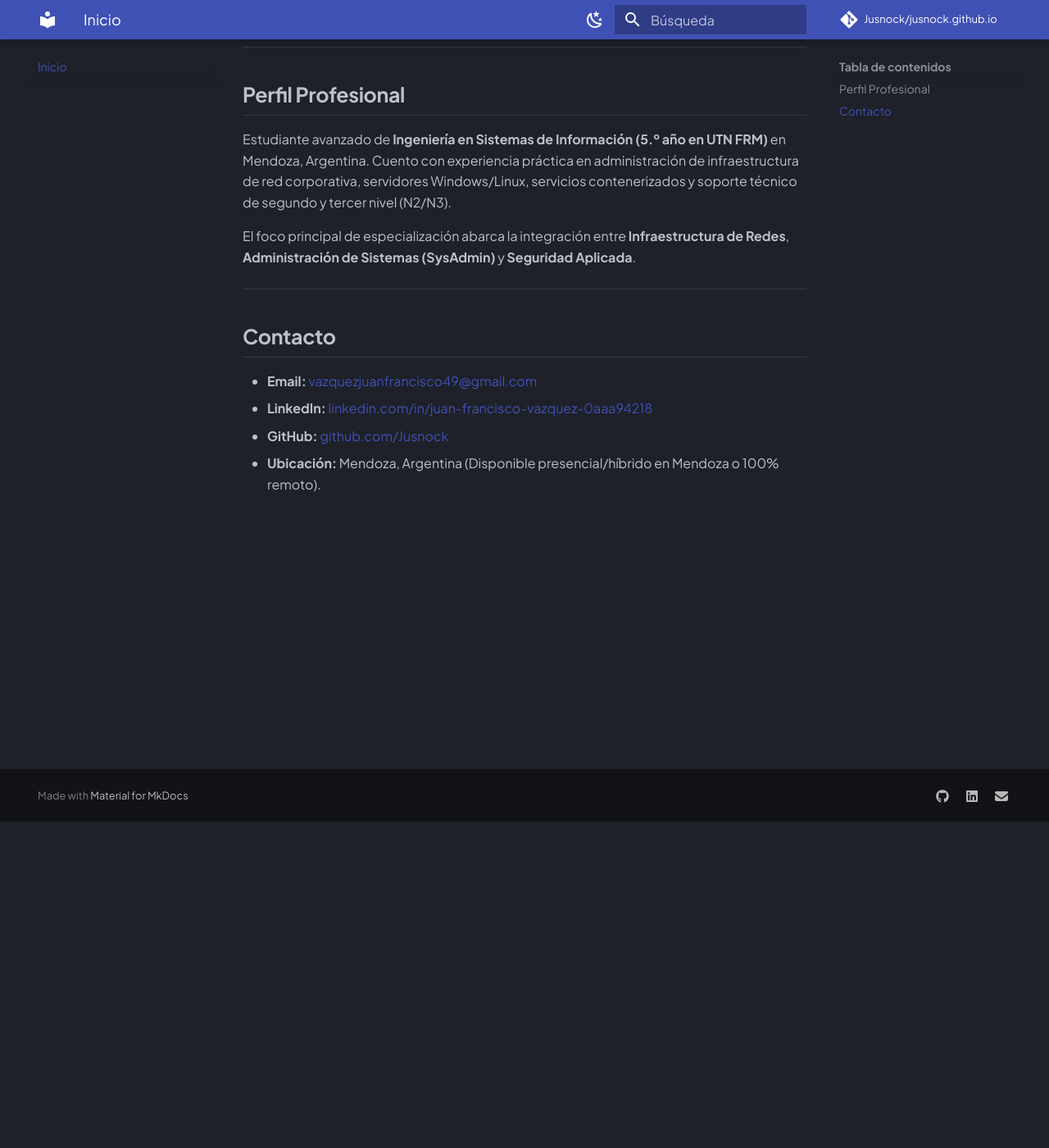
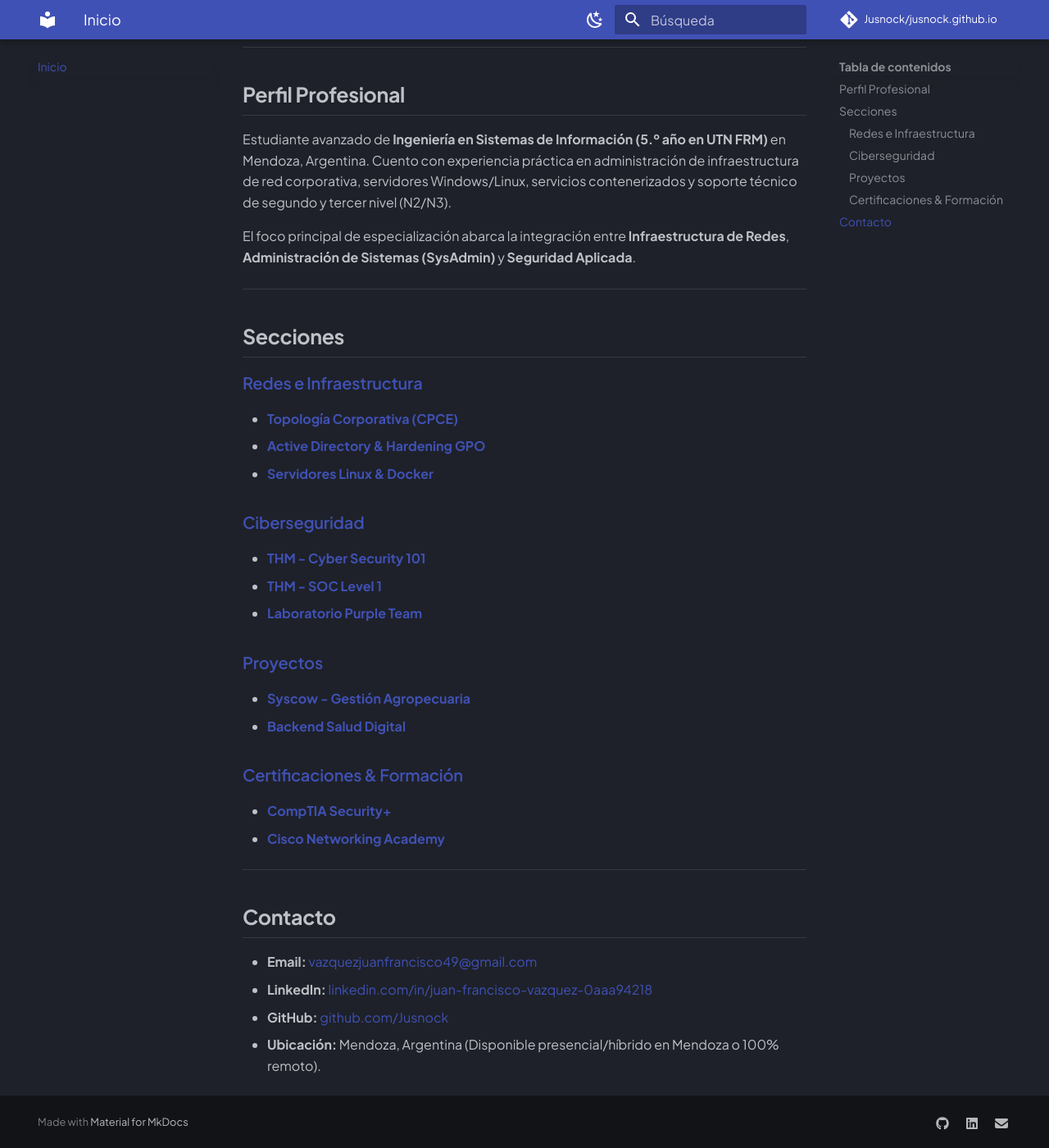
Before and after one commit to Jusnock/jusnock.github.io, an MkDocs documentation site: the page built from docs/index.md, in a window 1280 px wide and 1400 px high, scrolled down 398 px. Shown: the whole window at 82% size. Built offline with MkDocs 1.6.1 and Material for MkDocs 9.7.7, drawn with Linux system fonts in a browser that asks for light colours.

Commit message:
feat: restore subpages structure as clean templates

```diff
--- a/docs/index.md
+++ b/docs/index.md
@@ -29,6 +29,28 @@ El foco principal de especialización abarca la integración entre **Infraestruc
 
 ---
 
+## Secciones
+
+### [Redes e Infraestructura](redes-infra/topologia-corporativa-cpce.md)
+* **[Topología Corporativa (CPCE)](redes-infra/topologia-corporativa-cpce.md)**
+* **[Active Directory & Hardening GPO](redes-infra/active-directory-gpo-hardening.md)**
+* **[Servidores Linux & Docker](redes-infra/infraestructura-linux-docker.md)**
+
+### [Ciberseguridad](ciberseguridad-purple-team/thm-cyber-security-101.md)
+* **[THM - Cyber Security 101](ciberseguridad-purple-team/thm-cyber-security-101.md)**
+* **[THM - SOC Level 1](ciberseguridad-purple-team/thm-soc-level-1.md)**
+* **[Laboratorio Purple Team](ciberseguridad-purple-team/lab-purple-team-simulacion.md)**
+
+### [Proyectos](proyectos/syscow-gestion-agropecuaria.md)
+* **[Syscow - Gestión Agropecuaria](proyectos/syscow-gestion-agropecuaria.md)**
+* **[Backend Salud Digital](proyectos/rst-salud-digital.md)**
+
+### [Certificaciones & Formación](certificaciones/comptia-security-plus.md)
+* **[CompTIA Security+](certificaciones/comptia-security-plus.md)**
+* **[Cisco Networking Academy](certificaciones/cisco-networking-academy.md)**
+
+---
+
 ## Contacto
 
 * **Email:** [vazquezjuanfrancisco49@gmail.com](mailto:vazquezjuanfrancisco49@gmail.com)
--- a/mkdocs.yml
+++ b/mkdocs.yml
@@ -72,6 +72,20 @@ markdown_extensions:
 nav:
   - "Inicio": "index.md"
   - "Perfil & CV": "sobre-mi.md"
+  - "Redes e Infraestructura":
+      - "Topología Corporativa (CPCE)": "redes-infra/topologia-corporativa-cpce.md"
+      - "Active Directory & Hardening GPO": "redes-infra/active-directory-gpo-hardening.md"
+      - "Servidores Linux & Docker": "redes-infra/infraestructura-linux-docker.md"
+  - "Ciberseguridad":
+      - "THM - Cyber Security 101": "ciberseguridad-purple-team/thm-cyber-security-101.md"
+      - "THM - SOC Level 1": "ciberseguridad-purple-team/thm-soc-level-1.md"
+      - "Laboratorio Purple Team": "ciberseguridad-purple-team/lab-purple-team-simulacion.md"
+  - "Proyectos":
+      - "Syscow - Gestión Agropecuaria": "proyectos/syscow-gestion-agropecuaria.md"
+      - "Backend Salud Digital": "proyectos/rst-salud-digital.md"
+  - "Certificaciones & Formación":
+      - "CompTIA Security+": "certificaciones/comptia-security-plus.md"
+      - "Cisco Networking Academy": "certificaciones/cisco-networking-academy.md"
 
 extra:
   social:
```
Also changed, not shown: docs/certificaciones/cisco-networking-academy.md (added, +17 -0 lines), docs/certificaciones/comptia-security-plus.md (added, +17 -0 lines), docs/ciberseguridad-purple-team/lab-purple-team-simulacion.md (added, +23 -0 lines), docs/ciberseguridad-purple-team/thm-cyber-security-101.md (added, +23 -0 lines), docs/ciberseguridad-purple-team/thm-soc-level-1.md (added, +23 -0 lines), docs/proyectos/rst-salud-digital.md (added, +18 -0 lines), docs/proyectos/syscow-gestion-agropecuaria.md (added, +24 -0 lines), docs/redes-infra/active-directory-gpo-hardening.md (added, +24 -0 lines), docs/redes-infra/infraestructura-linux-docker.md (added, +24 -0 lines), docs/redes-infra/topologia-corporativa-cpce.md (added, +24 -0 lines).
